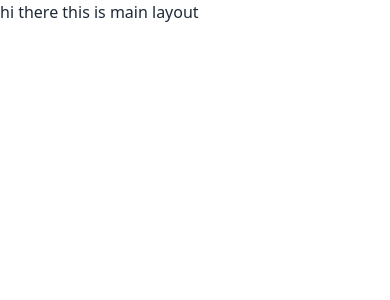
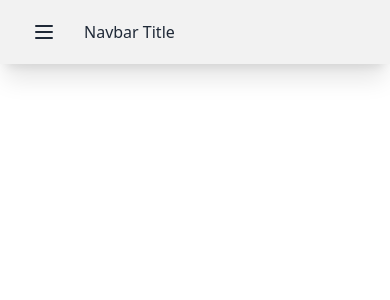
Before and after one commit to ashraful2430/demo-job-task-frontend, a React (Vite) app: page / in a window 390 px wide. Shown: the top 300 px of the page. Built offline with nearby package versions, Linux system fonts and the light colour scheme.

Commit message:
added navbar

```diff
--- a/src/Components/MainLayout/MainLayout.jsx
+++ b/src/Components/MainLayout/MainLayout.jsx
@@ -1,7 +1,9 @@
+import Navbar from "../Navbar/Navbar";
+
 const MainLayout = () => {
   return (
     <div>
-      <h3>hi there this is main layout</h3>
+      <Navbar />
     </div>
   );
 };
--- /dev/null
+++ b/src/Components/Navbar/NavLink.jsx
@@ -0,0 +1,47 @@
+import Container from "../../Shared/Container";
+
+const NavLink = () => {
+  return (
+    <>
+      <div className="w-full navbar bg-base-200 shadow-xl">
+        <Container>
+          <div className="flex-none lg:hidden">
+            <label
+              htmlFor="my-drawer-3"
+              aria-label="open sidebar"
+              className="btn btn-square btn-ghost"
+            >
+              <svg
+                xmlns="http://www.w3.org/2000/svg"
+                fill="none"
+                viewBox="0 0 24 24"
+                className="inline-block w-6 h-6 stroke-current"
+              >
+                <path
+                  strokeLinecap="round"
+                  strokeLinejoin="round"
+                  strokeWidth="2"
+                  d="M4 6h16M4 12h16M4 18h16"
+                ></path>
+              </svg>
+            </label>
+          </div>
+          <div className="flex-1 px-2 mx-2">Navbar Title</div>
+          <div className="flex-none hidden lg:block">
+            <ul className="menu menu-horizontal">
+              {/* Navbar menu content here */}
+              <li>
+                <a>Navbar Item 1</a>
+              </li>
+              <li>
+                <a>Navbar Item 2</a>
+              </li>
+            </ul>
+          </div>
+        </Container>
+      </div>
+    </>
+  );
+};
+
+export default NavLink;
--- /dev/null
+++ b/src/Components/Navbar/Navbar.jsx
@@ -0,0 +1,27 @@
+import NavLink from "./NavLink";
+import SideNav from "./SideNav";
+
+const Navbar = () => {
+  return (
+    <>
+      <div className="drawer">
+        <input id="my-drawer-3" type="checkbox" className="drawer-toggle" />
+        <div className="drawer-content flex flex-col">
+          {/* Navbar */}
+          <NavLink></NavLink>
+        </div>
+        <div className="drawer-side">
+          <label
+            htmlFor="my-drawer-3"
+            aria-label="close sidebar"
+            className="drawer-overlay"
+          ></label>
+          {/* Sidebar content here */}
+          <SideNav></SideNav>
+        </div>
+      </div>
+    </>
+  );
+};
+
+export default Navbar;
--- /dev/null
+++ b/src/Components/Navbar/SideNav.jsx
@@ -0,0 +1,16 @@
+const SideNav = () => {
+  return (
+    <>
+      <ul className="menu p-4 w-80 min-h-full bg-base-200">
+        <li>
+          <a>Sidebar Item 1</a>
+        </li>
+        <li>
+          <a>Sidebar Item 2</a>
+        </li>
+      </ul>
+    </>
+  );
+};
+
+export default SideNav;
--- /dev/null
+++ b/src/Shared/Container.jsx
@@ -0,0 +1,11 @@
+import PropTypes from "prop-types";
+
+const Container = ({ children }) => {
+  return <div className="w-full max-w-[1200px] mx-auto px-3">{children}</div>;
+};
+
+Container.propTypes = {
+  children: PropTypes.node,
+};
+
+export default Container;
```
